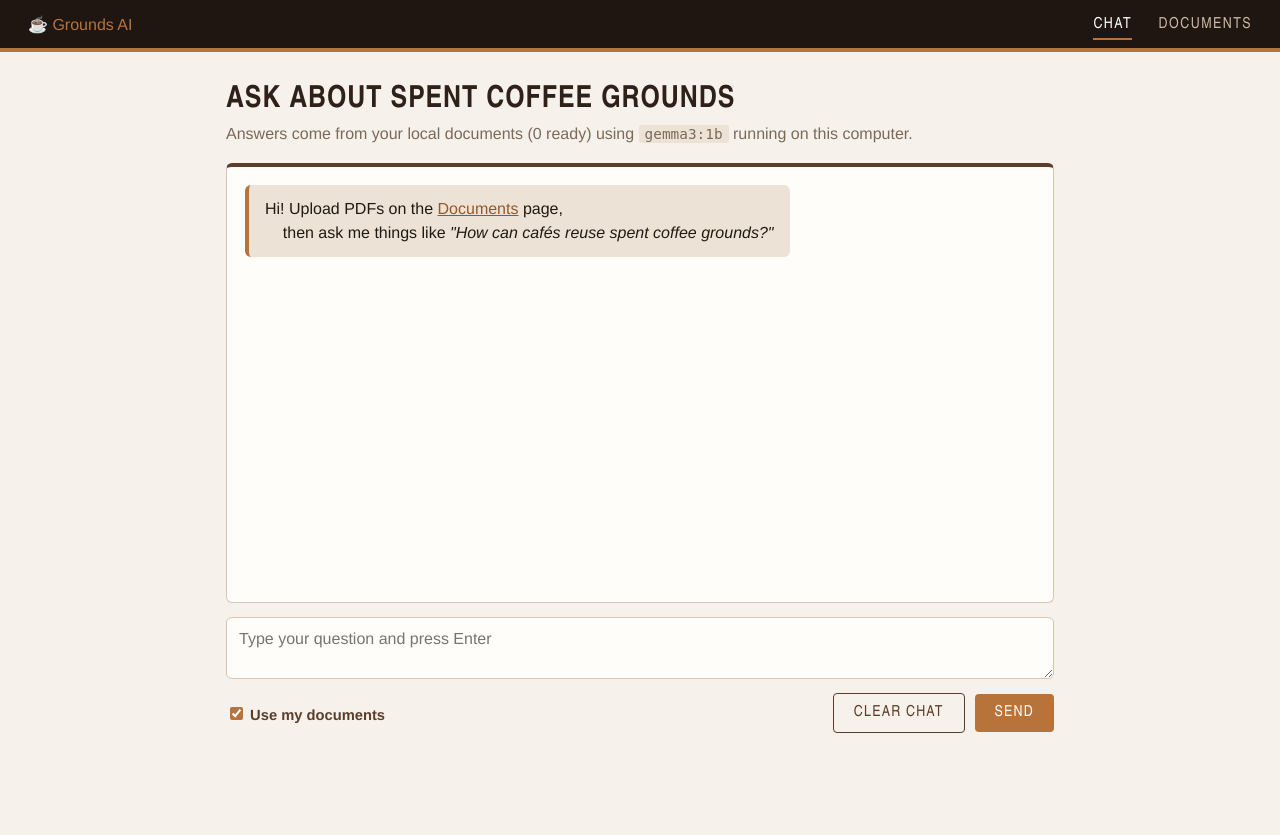
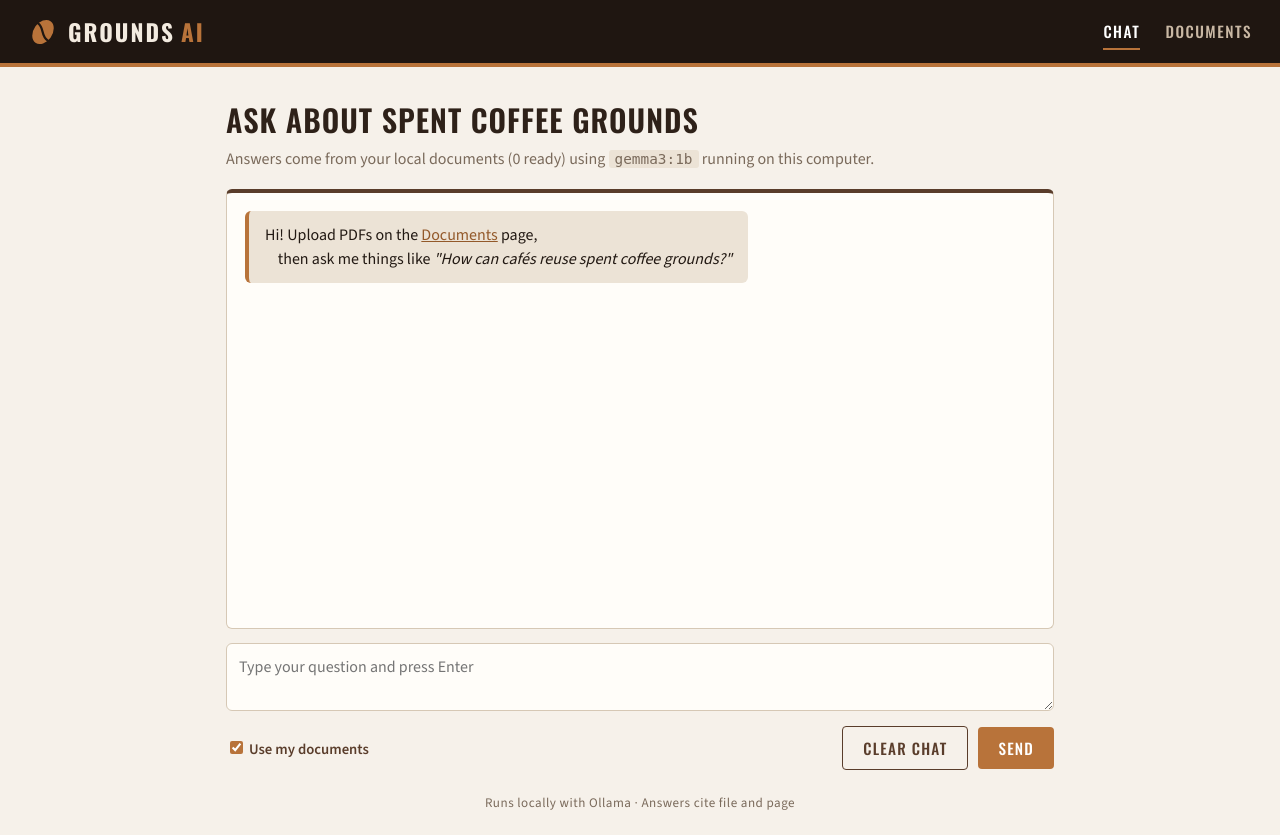
Before and after one commit to yossu1234/local-knowledge-ai, a Flask app: page / in a window 1280 px wide. Before the commit the page ends 733 px from the top, so only its background shows below. Run offline with Flask 3, Linux system fonts and the light colour scheme; data that the repository does not hold is empty.

Commit message:
Update base.html

```diff
--- a/templates/base.html
+++ b/templates/base.html
@@ -4,11 +4,20 @@
   <meta charset="utf-8">
   <meta name="viewport" content="width=device-width, initial-scale=1">
   <title>{% block title %}Grounds AI{% endblock %}</title>
+  <link rel="preconnect" href="https://fonts.googleapis.com">
+  <link rel="preconnect" href="https://fonts.gstatic.com" crossorigin>
+  <link rel="stylesheet" href="https://fonts.googleapis.com/css2?family=Oswald:wght@500;600;700&family=Source+Sans+3:wght@400;600;700&display=swap">
   <link rel="stylesheet" href="{{ url_for('static', filename='style.css') }}">
 </head>
 <body>
   <header class="topbar">
-    <a class="brand" href="{{ url_for('home') }}">☕ Grounds AI</a>
+    <a class="brand" href="{{ url_for('home') }}" aria-label="Grounds AI home">
+      <svg class="bean" viewBox="0 0 32 32" aria-hidden="true">
+        <ellipse cx="16" cy="16" rx="10" ry="14" transform="rotate(35 16 16)" fill="currentColor"/>
+        <path d="M10.5 6.5 C 18 12, 13 20, 21.5 25.5" stroke="#1f1611" stroke-width="2.4" fill="none" stroke-linecap="round"/>
+      </svg>
+      <span class="word">GROUNDS<span class="ai">AI</span></span>
+    </a>
     <nav>
       <a href="{{ url_for('home') }}" class="{{ 'active' if request.endpoint == 'home' }}">Chat</a>
       <a href="{{ url_for('documents') }}" class="{{ 'active' if request.endpoint == 'documents' }}">Documents</a>
@@ -22,6 +31,7 @@
     {% endwith %}
     {% block content %}{% endblock %}
   </main>
+  <footer class="foot">Runs locally with Ollama · Answers cite file and page</footer>
   {% block scripts %}{% endblock %}
 </body>
 </html>
```
